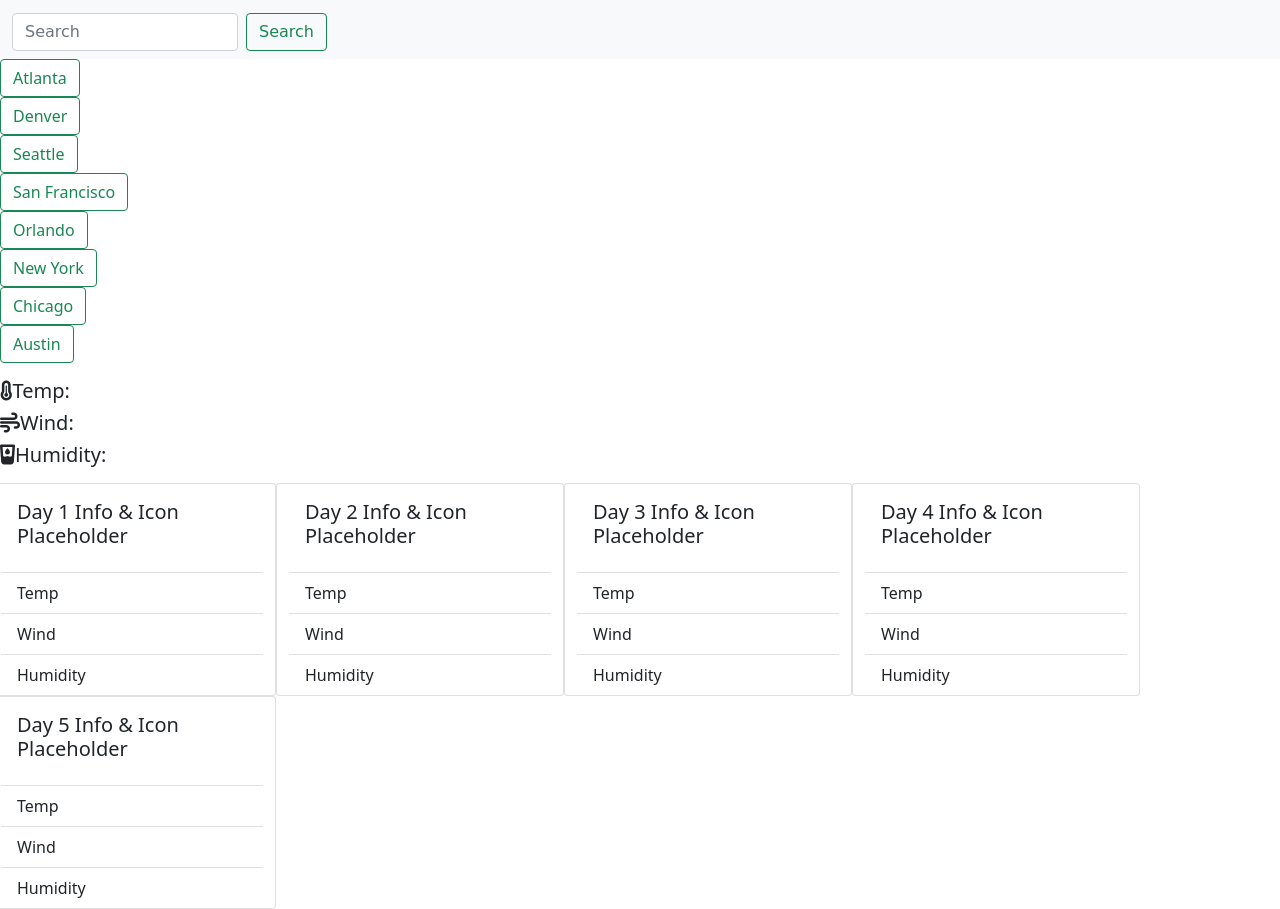
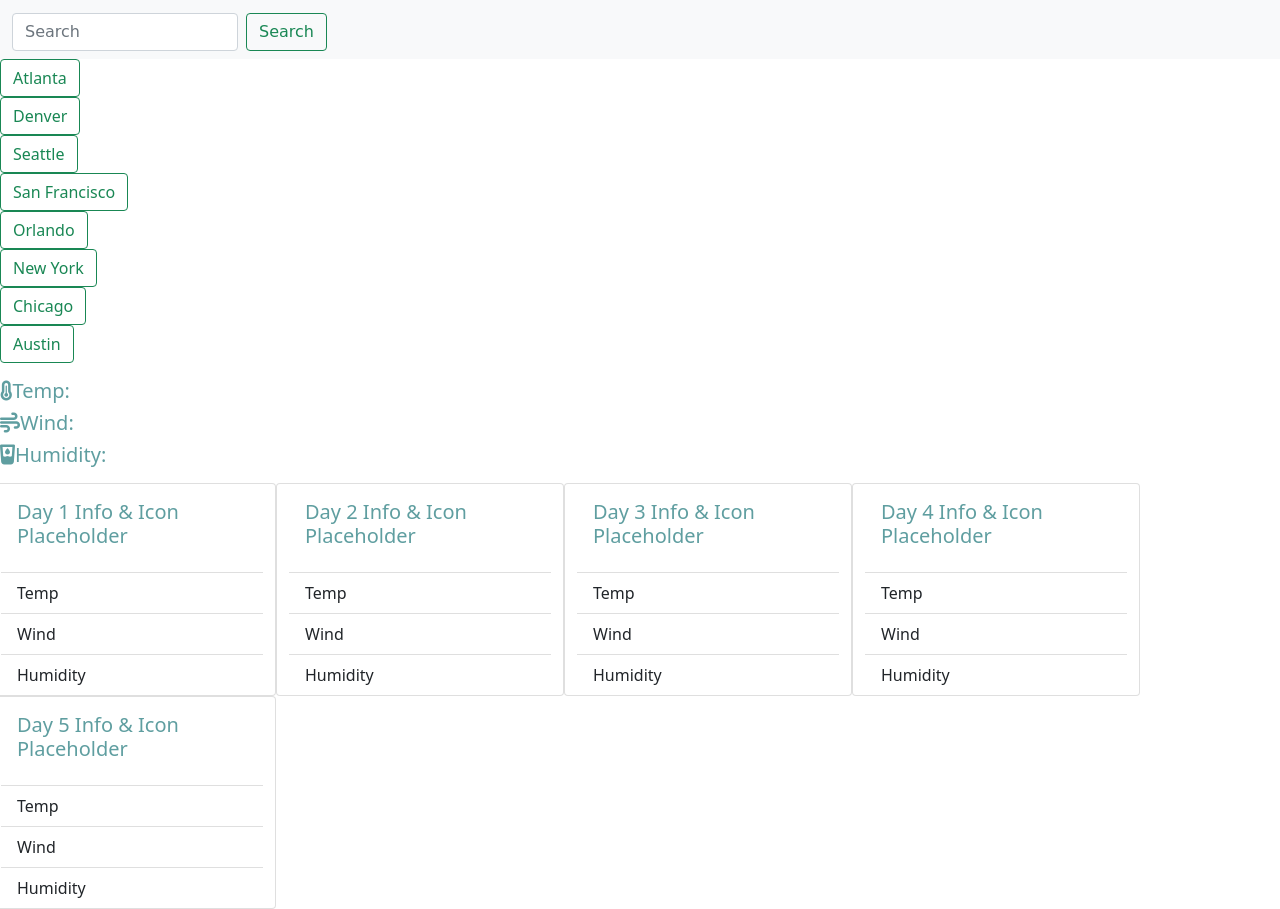
Before and after one commit to Olive-Provencio-Johnson/thunderwear, a plain HTML site: page index.html in a window 1280 px wide. Shown: the part 81-990 px from the top of the page. Drawn offline with nearby package versions, Linux system fonts and the light colour scheme; files that its build step writes are made by us from their sources; a web font is replaced by a local one.

Commit message:
css was linked incorrectly. fixed.

```diff
--- a/assets/style.css
+++ b/assets/style.css
@@ -13,3 +13,8 @@
     font-family: 'Unbounded', cursive;
 
 }
+
+.cityDisplay {
+border-color: var(--dark);
+color: var(--light)
+}
--- a/index.html
+++ b/index.html
@@ -17,7 +17,7 @@
         href="https://fonts.googleapis.com/css2?family=Aboreto&family=Bebas+Neue&family=Unbounded:wght@500&display=swap"
         rel="stylesheet">
     <!-- CSS -->
-    <link rel="stylesheet" type="text/css" href="./assets/css/style.css" />
+    <link rel="stylesheet" type="text/css" href="./assets/style.css" />
 </head>
 
 <body>
```
